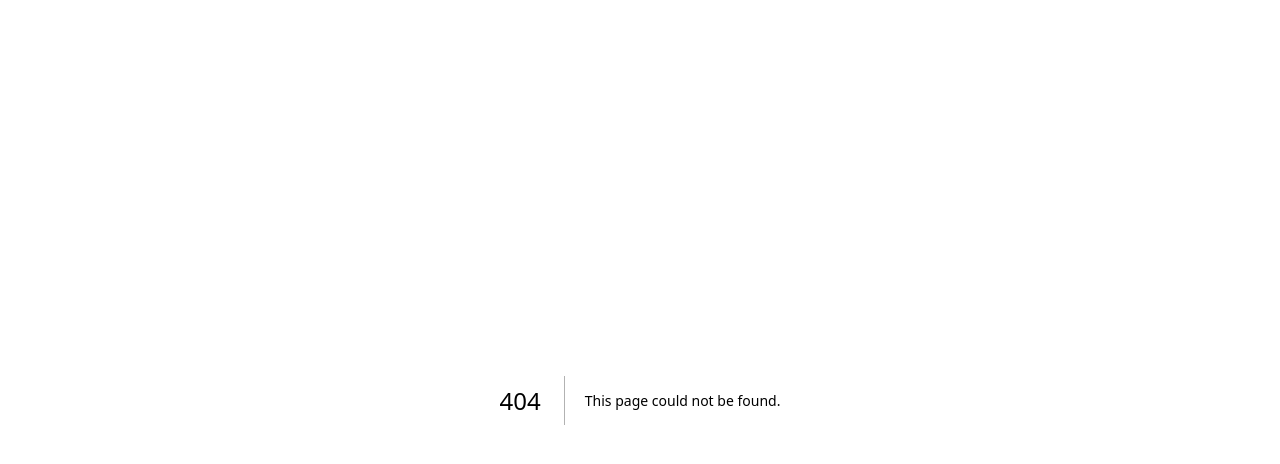
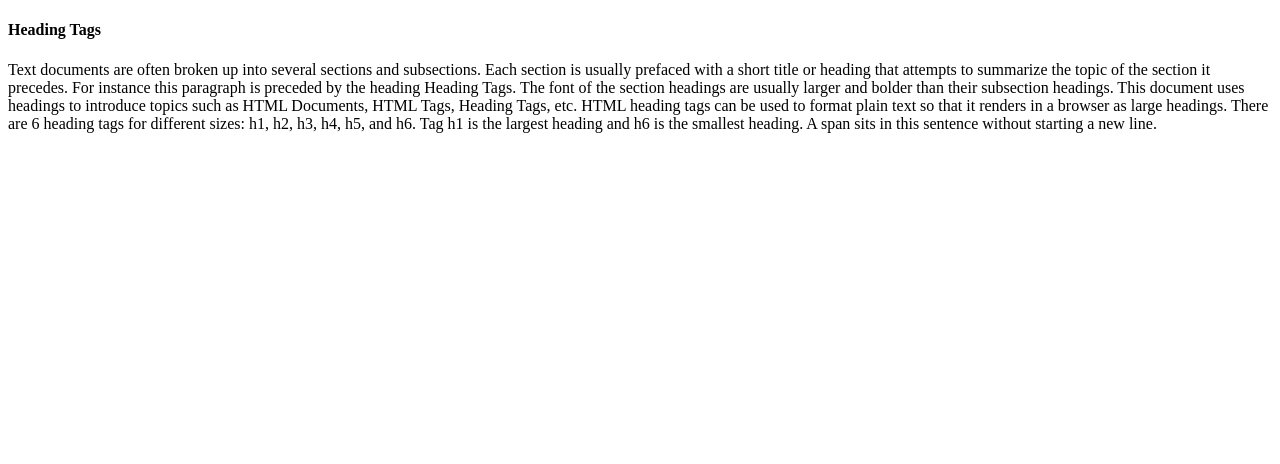
Before and after one commit to yevk55/webdev-client, a Next.js app: page /labs/labs1 in a window 1280 px wide. Before the commit this address had no page. Shown: the top 464 px of the page. Built offline with nearby package versions, Linux system fonts and the light colour scheme.

Commit message:
fixed file name error

```diff
--- /dev/null
+++ b/app/labs/labs1/page.tsx
@@ -0,0 +1,19 @@
+export default function HeadingTags() {
+  return (
+    <div id="wd-h-tag">
+      <h4>Heading Tags</h4>
+      Text documents are often broken up into several sections and subsections.
+      Each section is usually prefaced with a short title or heading that
+      attempts to summarize the topic of the section it precedes. For instance
+      this paragraph is preceded by the heading Heading Tags. The font of the
+      section headings are usually larger and bolder than their subsection
+      headings. This document uses headings to introduce topics such as HTML
+      Documents, HTML Tags, Heading Tags, etc. HTML heading tags can be used
+      to format plain text so that it renders in a browser as large headings.
+      There are 6 heading tags for different sizes: h1, h2, h3, h4, h5, and
+      h6. Tag h1 is the largest heading and h6 is the smallest heading. A{" "}
+      <span id="wd-inline-span">span</span> sits in this sentence without
+      starting a new line.
+    </div>
+  );
+}
```
